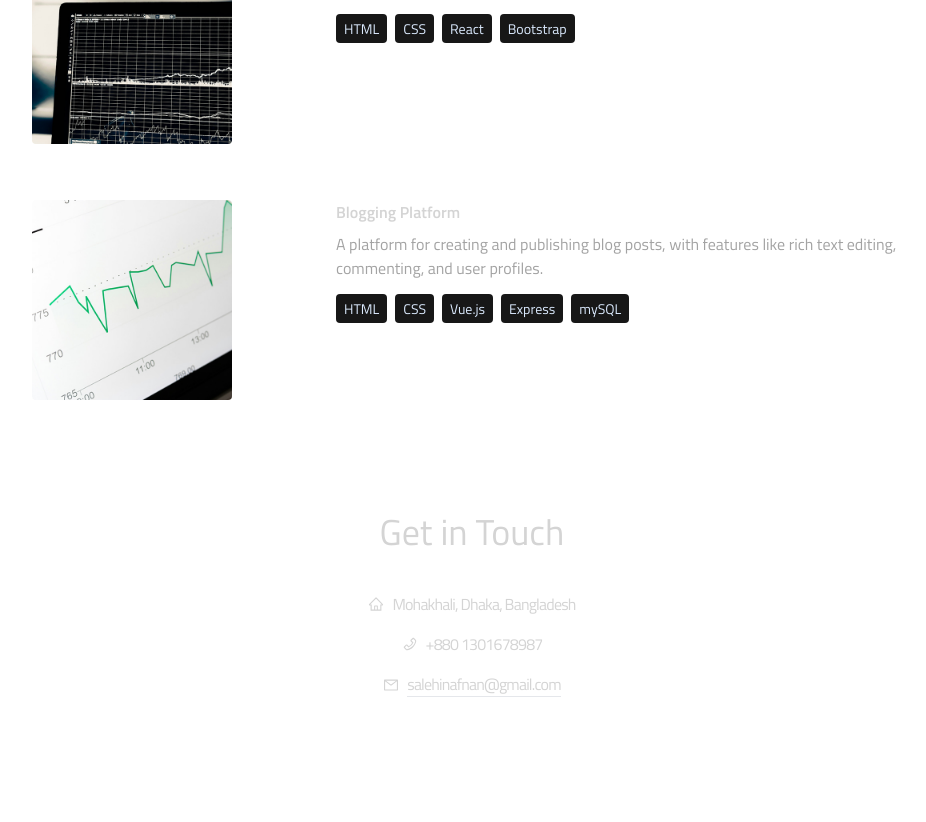
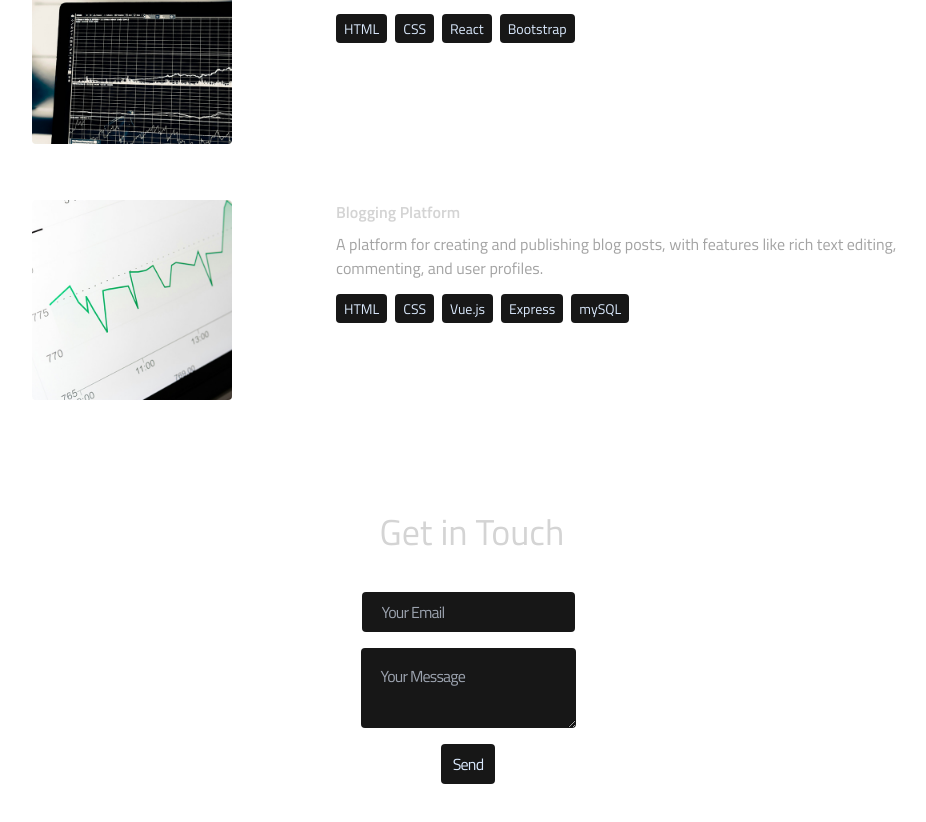
Before and after one commit to salehinafnan/afnan-portfolio, a React (Vite) app: page / in a window 1280 px wide. Shown: the part 3243-4065 px from the top of the page, without its empty margins (168-1094 px from the left). Before the commit the page ends 4036 px from the top, so only its background shows below. Built offline with nearby package versions, Linux system fonts and the light colour scheme.

Commit message:
Created Contacts Form

```diff
--- a/package.json
+++ b/package.json
@@ -10,6 +10,7 @@
     "preview": "vite preview"
   },
   "dependencies": {
+    "@formspree/react": "^2.5.1",
     "framer-motion": "^11.0.25",
     "react": "^18.2.0",
     "react-dom": "^18.2.0",
--- a/src/components/Contact.jsx
+++ b/src/components/Contact.jsx
@@ -1,25 +1,52 @@
-import { CONTACT } from "../constants";
-import { AiOutlineMail, AiOutlinePhone, AiOutlineHome } from "react-icons/ai";
+import { useForm, ValidationError } from "@formspree/react";
 
 function Contact() {
+  const [state, handleSubmit] = useForm("mwkgwdea");
+
+  if (state.succeeded) {
+    return (
+      <p className="my-20 text-center font-medium text-2xl">
+        Thanks for Contacting
+      </p>
+    );
+  }
+
   return (
     <div className="pb-20">
       <h2 className="my-10 text-center text-4xl">Get in Touch</h2>
       <div className="text-center tracking-tighter">
-        <div className="my-4 flex justify-center items-center">
-          <AiOutlineHome className="mr-2" />
-          <p>{CONTACT.address}</p>
-        </div>
-        <div className="my-4 flex justify-center items-center">
-          <AiOutlinePhone className="mr-2" />
-          <p>{CONTACT.phoneNo}</p>
-        </div>
-        <div className="my-4 flex justify-center items-center">
-          <AiOutlineMail className="mr-2" />
-          <a href={`mailto:${CONTACT.email}`} className="border-b">
-            {CONTACT.email}
-          </a>
-        </div>
+        <form
+          action="https://formspree.io/f/mwkgwdea"
+          onSubmit={handleSubmit}
+          className="my-4 flex flex-col px-10 justify-center items-center"
+        >
+          <input
+            id="email"
+            type="email"
+            name="email"
+            className="mr-2 mb-4 rounded bg-neutral-900 px-5 py-2 text-base font-medium text-blue-100"
+            placeholder="Your Email"
+          />
+          <ValidationError prefix="Email" field="email" errors={state.errors} />
+          <textarea
+            id="message"
+            name="message"
+            className="mr-2 mb-4 rounded bg-neutral-900 px-5 py-4 text-base font-medium text-blue-100"
+            placeholder="Your Message"
+          />
+          <ValidationError
+            prefix="Message"
+            field="message"
+            errors={state.errors}
+          />
+          <button
+            type="submit"
+            disabled={state.submitting}
+            className="mr-2 rounded bg-neutral-900 px-3 py-2 text-base font-medium text-blue-100"
+          >
+            Send
+          </button>
+        </form>
       </div>
     </div>
   );
```
Also changed, not shown: 1 other file (tests, documents, lock files or other folders).
